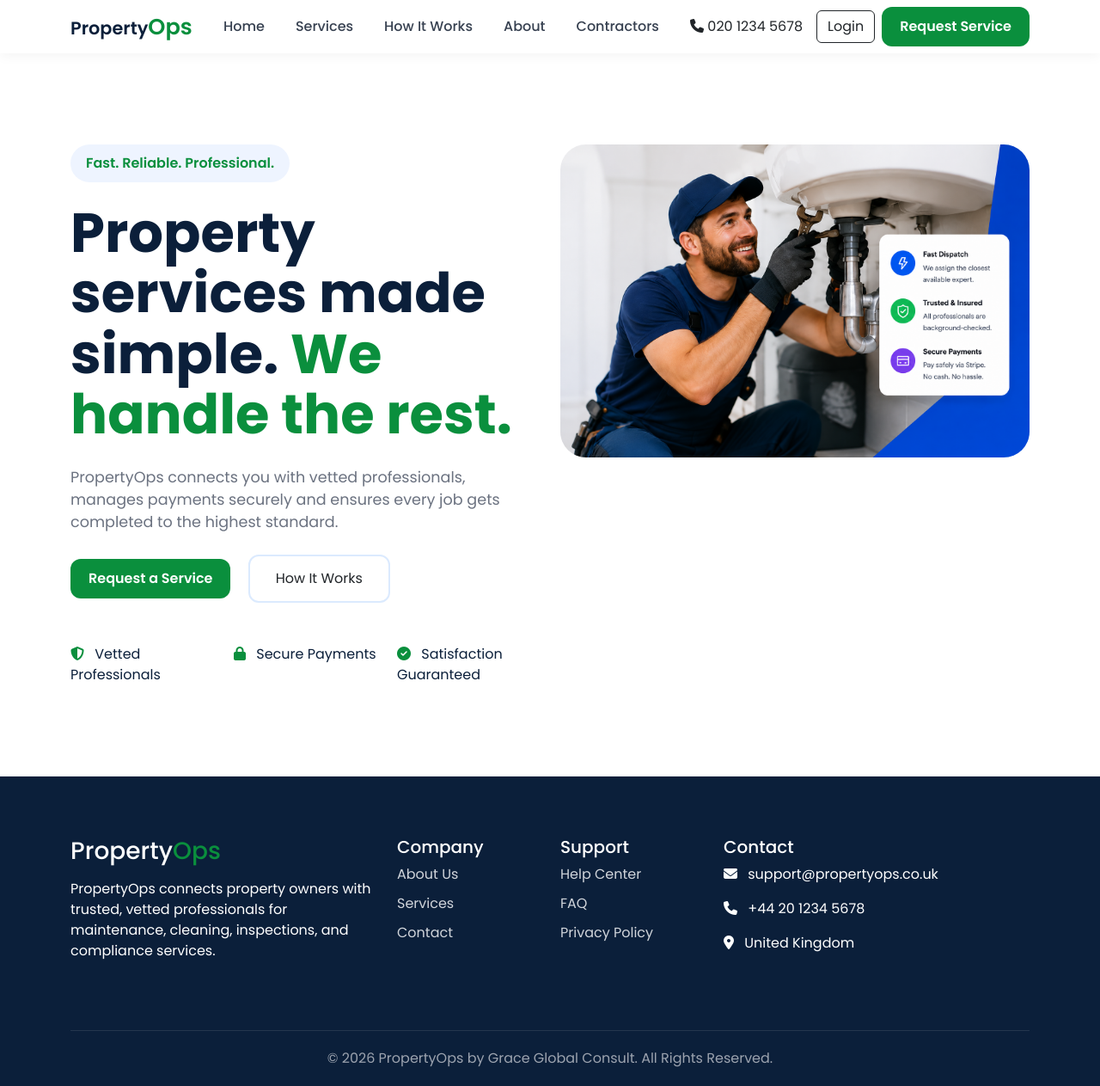
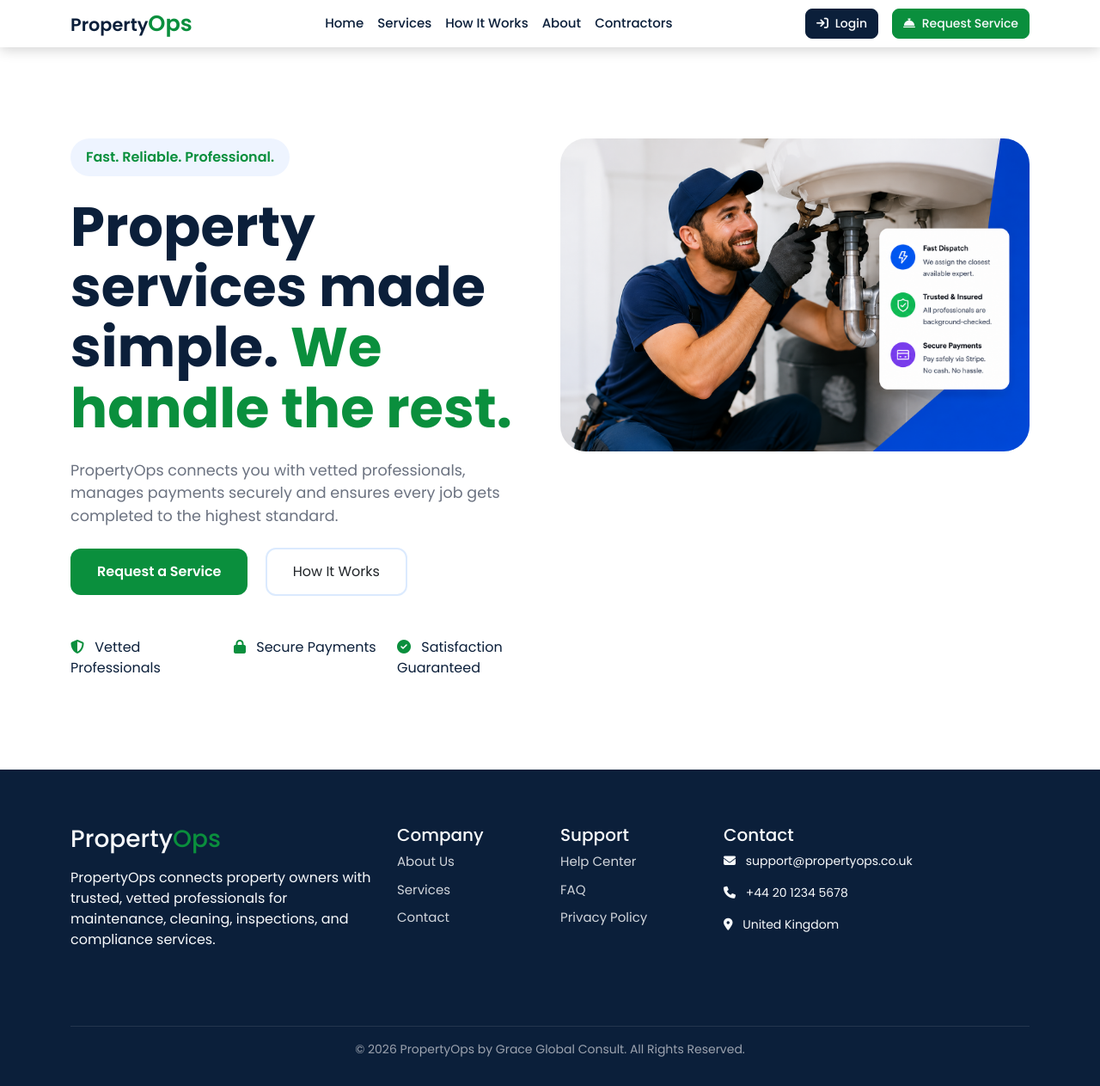
Before and after one commit to devbros595/propertyOps, a Django app: page / in a window 1280 px wide. Shown: the whole page at 86% size. Run offline with Django 5.2, Linux system fonts and the light colour scheme.

Commit message:
Adjust base.html css

```diff
--- a/templates/base.html
+++ b/templates/base.html
@@ -2,6 +2,7 @@
 
 <!doctype html>
 <html lang="en">
+
 <head>
   <meta charset="UTF-8" />
   <meta name="viewport" content="width=device-width, initial-scale=1.0" />
@@ -11,22 +12,14 @@
   </title>
 
   <!-- Bootstrap -->
-    <link
-      href="https://cdn.jsdelivr.net/npm/bootstrap@5.3.7/dist/css/bootstrap.min.css"
-      rel="stylesheet"
-    />
+  <link href="https://cdn.jsdelivr.net/npm/bootstrap@5.3.7/dist/css/bootstrap.min.css" rel="stylesheet" />
 
   <!-- Font Awesome -->
-    <link
-      rel="stylesheet"
-      href="https://cdnjs.cloudflare.com/ajax/libs/font-awesome/6.7.2/css/all.min.css"
-    />
+  <link rel="stylesheet" href="https://cdnjs.cloudflare.com/ajax/libs/font-awesome/6.7.2/css/all.min.css" />
 
   <!-- Google Font -->
-    <link
-      href="https://fonts.googleapis.com/css2?family=Poppins:wght@300;400;500;600;700&display=swap"
-      rel="stylesheet"
-    />
+  <link href="https://fonts.googleapis.com/css2?family=Poppins:wght@300;400;500;600;700&display=swap"
+    rel="stylesheet" />
 
   <!-- Custom CSS -->
   <link rel="stylesheet" href="{% static 'css/propertyops.css' %}" />
@@ -47,8 +40,10 @@
 
     .navbar {
       background: #fff;
-        box-shadow: 0 2px 15px rgba(0, 0, 0, 0.05);
+      box-shadow: 0 2px 15px rgba(0, 0, 0, 0.2);
     }
+
+
 
     .logo-text {
       font-size: 1.3rem;
@@ -71,33 +66,70 @@
       box-shadow: none;
     }
 
+
+
+    .navbar-nav {
+      align-items: flex-end;
+      padding-top: 1rem;
+      padding-right: 1rem;
+    }
+
     .nav-link {
+      font-size: 18px;
       font-weight: 500;
-        color: #374151 !important;
-        margin: 0 10px;
+      color: var(--dark) !important;
+      transition: all 0.5s ease;
     }
 
     .nav-link:hover {
       color: var(--primary) !important;
     }
 
-      .btn-main {
-        background: var(--primary);
-        color: #fff;
-        border-radius: 12px;
-        padding: 10px 20px;
-        font-weight: 600;
+    .nav-ctas {
+      display: flex;
+      align-items: center;
+      justify-content: flex-end;
+      margin: 2rem 0;
+      padding-right: 1rem;
+      gap: 1rem;
+
     }
 
-      .btn-main:hover {
-        background: #1740b8;
-        color: #fff;
+    .nav-ctas .btn {
+      font-size: 16px;
+      font-weight: 500;
+      border-radius: .5rem;
+      transition: all 0.5s ease;
+    }
+
+    .nav-ctas .nav-cta-main {
+      background: var(--dark);
+      color: var(--light);
+      border: 1px solid var(--dark);
+    }
+
+    .nav-ctas .nav-cta-main:hover {
+      background: var(--light);
+      color: var(--dark);
+      border: 1px solid var(--dark);
+    }
+
+    .nav-ctas .nav-cta-sub {
+      background: var(--primary);
+      color: var(--light);
+      border: 1px solid var(--primary);
+    }
+
+    .nav-ctas .nav-cta-sub:hover {
+      background: var(--light);
+      color: var(--primary);
+      border: 1px solid var(--primary);
     }
 
     footer {
       background: var(--dark);
-        color: white;
-        padding: 70px 0 20px;
+      color: var(--light);
+      padding: 4rem 0 2rem;
     }
 
     .footer-link {
@@ -105,23 +137,59 @@
       text-decoration: none;
       display: block;
       margin-bottom: 10px;
+      transition: all 0.5s ease;
     }
 
     .footer-link:hover {
       color: white;
     }
 
+
+
     .copyright {
       border-top: 1px solid rgba(255, 255, 255, 0.1);
-        margin-top: 40px;
-        padding-top: 20px;
+      margin-top: 3rem;
+      padding-top: 1rem;
       text-align: center;
       color: #9ca3af;
+      font-size: 14px;
+    }
+
+    @media (min-width: 992px) {
+      .nav-link {
+        font-size: 15px;
+      }
+
+      .navbar-nav {
+        padding-top: 0;
+        padding-right: 0;
+        align-items: flex-start;
+      }
+
+      .nav-ctas {
+        justify-content: flex-start;
+        margin: 0;
+        padding-right: 0;
+      }
+
+      .nav-ctas .btn {
+        font-size: 14px;
+      }
+
+      .footer-link {
+        font-size: 15px;
+      }
+
+       .contact-info p{
+      font-size: 14px;
+    }
+
     }
   </style>
 
   {% block extra_css %}{% endblock %}
 </head>
+
 <body>
   <!-- NAVBAR -->
   <nav class="navbar navbar-expand-lg sticky-top">
@@ -130,42 +198,21 @@
         Property<span>Ops</span>
       </a>
 
-        <button
-          class="navbar-toggler custom-toggler"
-          type="button"
-          data-bs-toggle="collapse"
-          data-bs-target="#navbarNav"
-        >
-          <svg
-            width="45px"
-            height="45px"
-            viewBox="0 0 24 24"
-            fill="none"
-            xmlns="http://www.w3.org/2000/svg"
-            class="hamburger-svg"
-          >
+      <button class="navbar-toggler custom-toggler" type="button" data-bs-toggle="collapse" data-bs-target="#navbarNav">
+        <svg width="45px" height="45px" viewBox="0 0 24 24" fill="none" xmlns="http://www.w3.org/2000/svg"
+          class="hamburger-svg">
           <g id="SVGRepo_bgCarrier" stroke-width="0"></g>
-            <g
-              id="SVGRepo_tracerCarrier"
-              stroke-linecap="round"
-              stroke-linejoin="round"
-            ></g>
+          <g id="SVGRepo_tracerCarrier" stroke-linecap="round" stroke-linejoin="round"></g>
           <g id="SVGRepo_iconCarrier">
             <g id="Menu / Menu_Alt_01">
-                <path
-                  id="Vector"
-                  d="M12 17H19M5 12H19M5 7H19"
-                  stroke="#000000"
-                  stroke-width="2"
-                  stroke-linecap="round"
-                  stroke-linejoin="round"
-                ></path>
+              <path id="Vector" d="M12 17H19M5 12H19M5 7H19" stroke="#000000" stroke-width="2" stroke-linecap="round"
+                stroke-linejoin="round"></path>
             </g>
           </g>
         </svg>
       </button>
 
-        <div class="collapse navbar-collapse" id="navbarNav">
+      <div class="collapse navbar-collapse " id="navbarNav">
         <ul class="navbar-nav mx-auto">
           <li class="nav-item">
             <a class="nav-link" href="{% url 'home' %}"> Home </a>
@@ -188,14 +235,11 @@
           </li>
         </ul>
 
-          <div class="d-flex align-items-center">
-            <a
-              href="tel:+442012345678"
-              class="text-decoration-none text-dark me-3 d-none d-lg-block"
-            >
+        <div class="nav-ctas">
+          <!-- <a href="tel:+442012345678" class="text-decoration-none text-dark me-3 d-none d-lg-block">
             <i class="fa-solid fa-phone"></i>
             020 1234 5678
-            </a>
+          </a> -->
 
           {% if user.is_authenticated %}
 
@@ -203,14 +247,17 @@
 
           {% else %}
 
-            <a href="{% url 'login' %}" class="btn btn-outline-dark me-2">
+          <a href="{% url 'sign-in' %}" class="btn nav-cta-main"><i class="fa-solid fa-arrow-right-to-bracket me-1"></i>
             Login
           </a>
 
           {% endif %}
 
-            <a href="#services" class="btn btn-main"> Request Service </a>
+          <a href="#services" class="btn nav-cta-sub"><i class="fa-solid fa-bell-concierge me-1"></i> Request Service
+          </a>
         </div>
+
+
       </div>
     </div>
   </nav>
@@ -221,11 +268,7 @@
     <div class="alert alert-{{ message.tags }} alert-dismissible fade show">
       {{ message }}
 
-        <button
-          type="button"
-          class="btn-close"
-          data-bs-dismiss="alert"
-        ></button>
+      <button type="button" class="btn-close" data-bs-dismiss="alert"></button>
     </div>
     {% endfor %} {% endif %}
   </div>
@@ -263,7 +306,7 @@
           <a href="#" class="footer-link">Privacy Policy</a>
         </div>
 
-          <div class="col-lg-4 mb-4">
+        <div class="col-lg-4 mb-4 contact-info">
           <h5>Contact</h5>
 
           <p>
@@ -294,4 +337,5 @@
 
   {% block extra_js %} {% endblock %}
 </body>
+
 </html>
--- a/users/urls.py
+++ b/users/urls.py
@@ -2,6 +2,8 @@ from django.urls import path
 from . import views
 
 urlpatterns = [
+    path('sign-in', views.sign_in_view, name='sign-in'),
+    path('sign-up', views.sign_up_view, name='sign-up'),
 
 
 ]
```
Also changed, not shown: templates/dump.txt (added, +29 -0 lines), users/views.py (+8 -0 lines). Lines whose indentation alone changed are shown as unchanged.
